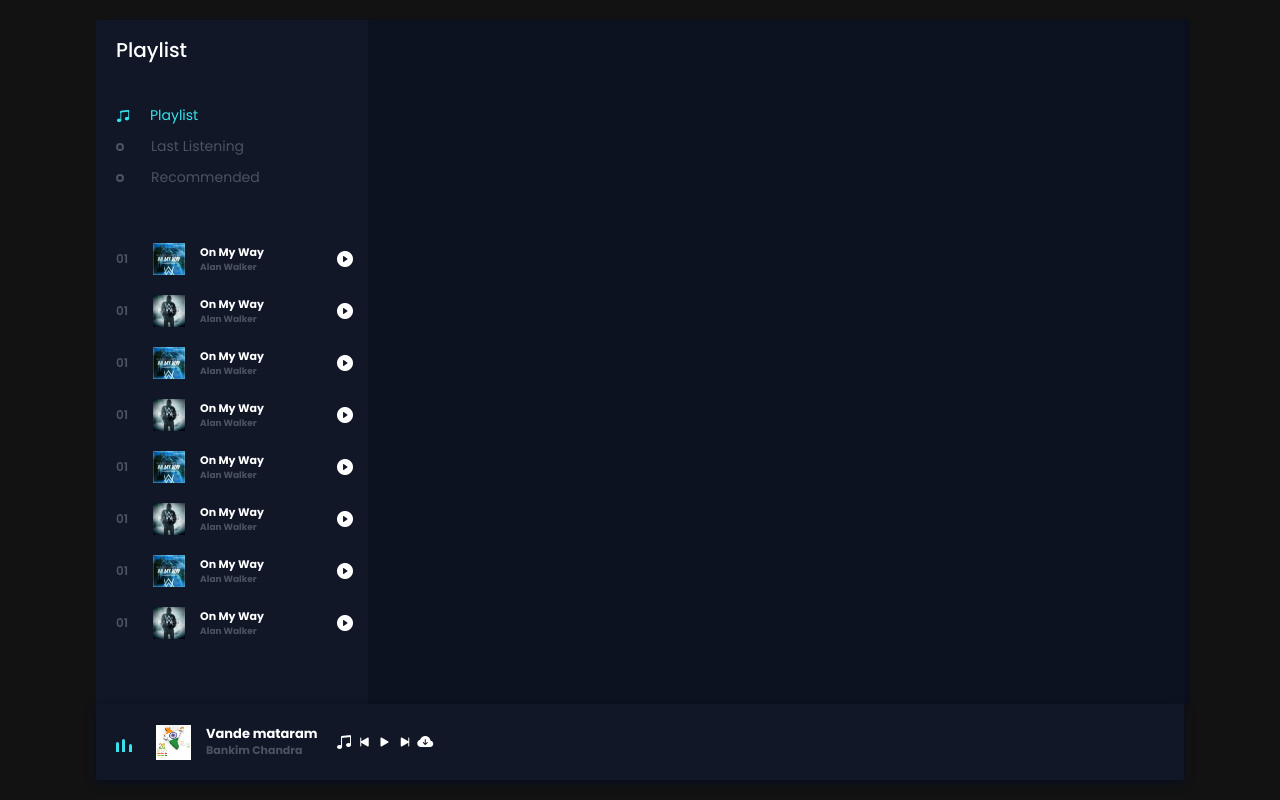
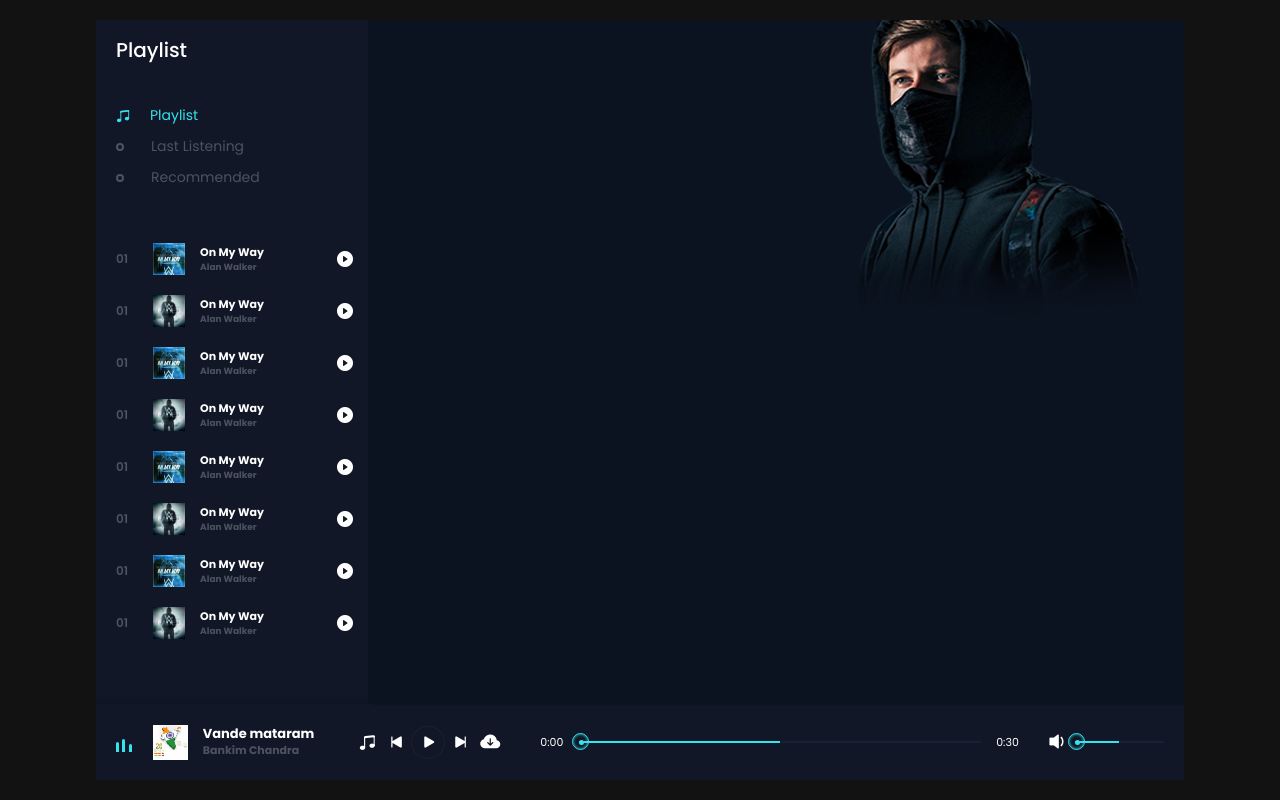
Before and after one commit to lmancbr7/Music-player-website, a plain HTML site: page index.html in a window 1280 px wide. Drawn offline with nearby package versions, Linux system fonts and the light colour scheme.

Commit message:
Music-player-website

```diff
--- a/index.html
+++ b/index.html
@@ -133,11 +133,24 @@
                 <div class="subtitle">Bankim Chandra</div>
             </h5>
             <div class="icon">
-                <i class="bi bi-music-note-beamed"></i>
+                <i class="bi shuffle bi-music-note-beamed">next</i>
                 <i class="bi bi-skip-start-fill"></i>
                 <i class="bi bi-play-fill"></i>
                 <i class="bi bi-skip-end-fill"></i>
-                <i class="bi bi-cloud-arrow-down-fill"></i>
+                <i class="bi bi-cloud-arrow-down-fill" id="download_music"></i>
+            </div>
+            <span id="currentStart">0:00</span>
+            <div class="bar">
+                <input type="range" min="0" max="100" id="seek">
+                <div class="bar2" id="bar2"></div>
+                <div class="dot"></div>
+            </div>
+            <span id="currentEnd">0:30</span>
+            <div class="vol">
+                <i class="bi bi-volume-down-fill" id="vol_icon"></i>
+                <input type="range" min="0" max="100" id="vol">
+                <div class="vol_bar"></div>
+                <div class="dot" id="vol_dot"></div>
             </div>
         </div>
     </header>
--- a/style.css
+++ b/style.css
@@ -17,11 +17,13 @@ body{
 }
 
 header{
+    position: relative;
     width: 85%;
     height: 95%;
     /*border: 1px solid #fff;*/
     display: flex;
     flex-wrap: wrap;
+    overflow: hidden;
 }
 
 header .menu_side, .song_side{
@@ -252,3 +254,172 @@ header .master_play h5 .subtitle{
     text-overflow: ellipsis;
     white-space: nowrap;
 }
+
+header .master_play .icon{
+    font-size: 20px;
+    color: #fff;
+    margin: 0px 20px 0px 40px;
+    outline: none;
+    display: flex;
+    align-items: center;
+}
+
+header .master_play .icon .bi{
+    cursor: pointer;
+    outline: none;
+}
+
+header .master_play .icon .shuffle{
+    font-size: 17px;
+    margin-right: 10px;
+    width: 17.5px;
+    overflow: hidden;
+    display: flex;
+    align-items: center;
+}
+
+header .master_play .icon #download_music{
+    font-size: 20px;
+    margin-left: 10px;
+}
+
+header .master_play .icon .bi:nth-child(3){
+    border: 1px solid rgb(105, 105, 105, .1);
+    border-radius: 50%;
+    padding: 1px 5px 0px 7px;
+    margin: 0px 5px;
+}
+
+header .master_play span{
+    color: #fff;
+    width: 32px;
+    /*border: 1px solid #fff;*/
+    font-size: 11px;
+    font-weight: 400;
+}
+
+header .master_play #currentStart{
+    margin: 0px 0px 0px 20px;
+}
+
+header .master_play .bar{
+    position: relative;
+    width: 43%;
+    height: 2px;
+    background: rgb(105, 105, 170, .1);
+    margin: 0px 15px 0px 10px;
+}
+
+header .master_play .bar .bar2{
+    position: absolute;
+    background: #36e2ec;
+    width: 50%;
+    height: 100%;
+    top: 0;
+    transition: 1s linear;
+}
+
+header .master_play .bar .dot{
+    position: absolute;
+    width: 5px;
+    height: 5px;
+    background: #36e2ec;
+    border-radius: 50%;
+    left: 0%;
+    top: -1.5px;
+    transition: 1s linear;
+}
+
+header .master_play .bar .dot::before{
+    content: '';
+    position: absolute;
+    width: 15px;
+    height: 15px;
+    border: 1px solid #36e2ec;
+    border-radius: 50%;
+    left: -7px;
+    top: -6.5px;
+    box-shadow: inset 0px 0px 3px #36e2ec;
+}
+
+header .master_play .bar input{
+    position: absolute;
+    width: 100%;
+    top: -7px;
+    left: 0;
+    cursor: pointer;
+    z-index: 99999999999999999999999999999999999999999;
+    /*transition: 3s linear;*/
+    opacity: 0;
+}
+
+header .master_play .vol{
+    position: relative;
+    width: 100px;
+    height: 2px;
+    background: rgb(105, 105, 170, .1);
+    margin-left: 50px;
+}
+
+header .master_play .vol .bi{
+    position: absolute;
+    color: #fff;
+    font-size: 25px;
+    top: -17px;
+    left: -30px;
+}
+
+header .master_play .vol input{
+    position: absolute;
+    width: 100%;
+    top: -6px;
+    left: 0;
+    cursor: pointer;
+    z-index: 99999999999999999999999;
+    opacity: 0;
+}
+
+header .master_play .vol .vol_bar{
+    position: absolute;
+    background: #36e2ec;
+    width: 50%;
+    height: 100%;
+    top: 0;
+    transition: 1s linear;
+}
+
+header .master_play .vol .dot{
+    position: absolute;
+    width: 5px;
+    height: 5px;
+    background: #36e2ec;
+    border-radius: 50%;
+    left: 0%;
+    top: -1.5px;
+    transition: 1s linear;
+}
+
+header .master_play .vol .dot::before{
+    content: '';
+    position: absolute;
+    width: 15px;
+    height: 15px;
+    border: 1px solid #36e2ec;
+    border-radius: 50%;
+    left: -7px;
+    top: -6.5px;
+    box-shadow: inset 0px 0px 3px #36e2ec;
+}
+
+header .song_side{
+    z-index: 2;
+}
+
+header .song_side::before{
+    content: '';
+    position: absolute;
+    width: 100%;
+    height: 300px;
+    background: url(img/bg.png);
+    z-index: -1;
+}
```
